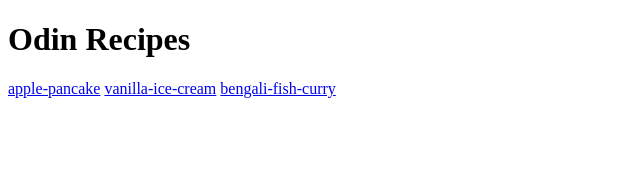
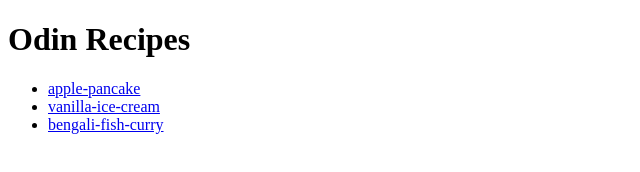
Before and after one commit to satendradchowdhary/odin-recipes, a plain HTML site: page index.html in a window 1280 px wide. Shown: the whole page, without its empty margins (0-640 px from the left). Drawn offline with Linux system fonts and the light colour scheme.

Commit message:
Getting all links to recipes in an <ul> list

```diff
--- a/index.html
+++ b/index.html
@@ -8,8 +8,10 @@
   </head>
   <body>
     <h1>Odin Recipes</h1>
-    <a href="recipes/apple-pancake.html">apple-pancake</a>
-    <a href="recipes/vanilla-ice-cream.html">vanilla-ice-cream</a>
-    <a href="recipes/bengali-fish-curry.html">bengali-fish-curry</a>
+    <ul>
+      <li><a href="recipes/apple-pancake.html">apple-pancake</a></li>
+      <li><a href="recipes/vanilla-ice-cream.html">vanilla-ice-cream</a></li>
+      <li><a href="recipes/bengali-fish-curry.html">bengali-fish-curry</a></li>
+    </ul>
   </body>
 </html>
```
